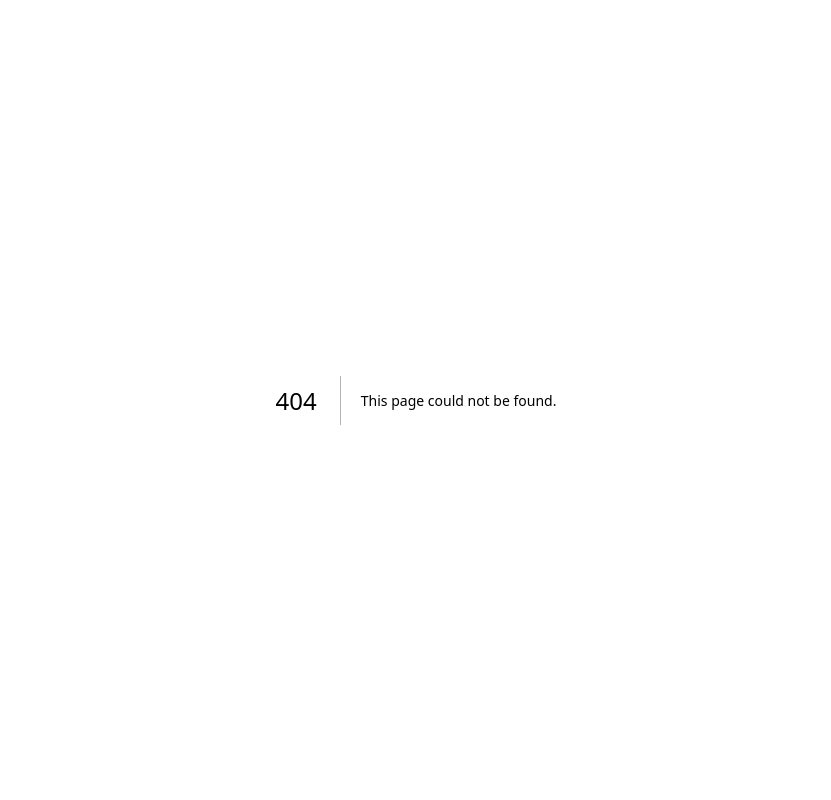
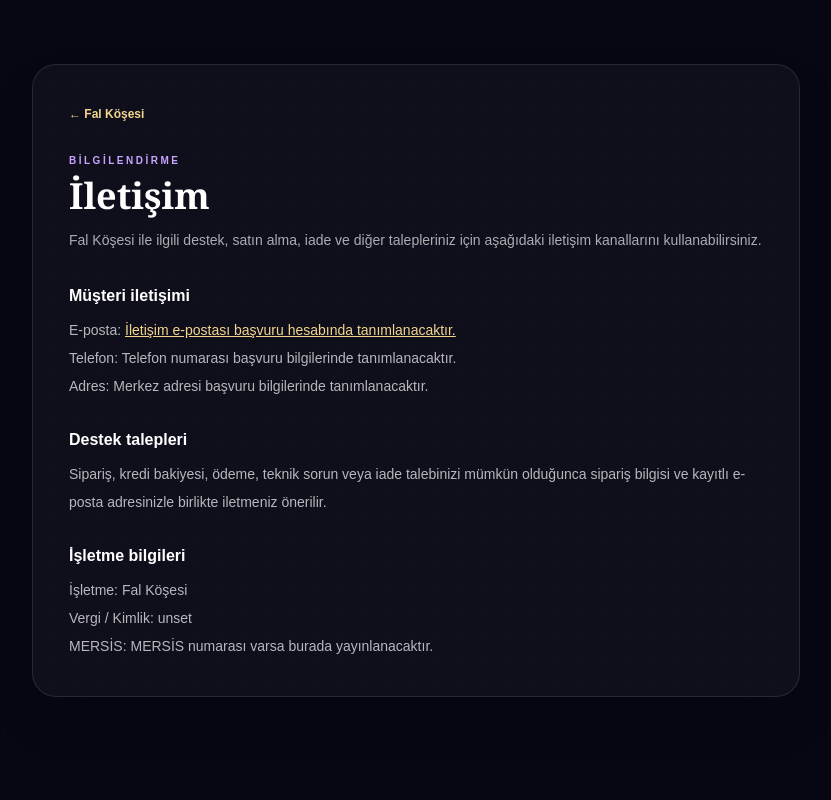
Before and after one commit to zamansepeti43/fal-kosesi, a Next.js app: page /iletisim in a window 1280 px wide. Before the commit this address had no page. Shown: the top 800 px of the page, without its empty margins (224-1055 px from the left). Built offline with nearby package versions, Linux system fonts and the light colour scheme; no server answers.

Commit message:
Add contact page for merchant verification

```diff
--- /dev/null
+++ b/app/iletisim/page.tsx
@@ -0,0 +1,9 @@
+import { LegalPage, Section, merchant } from "@/components/LegalPage";
+
+export default function ContactPage() {
+  return <LegalPage title="İletişim" intro="Fal Köşesi ile ilgili destek, satın alma, iade ve diğer talepleriniz için aşağıdaki iletişim kanallarını kullanabilirsiniz.">
+    <Section title="Müşteri iletişimi"><p>E-posta: <a className="text-[#f3d58f] underline" href={`mailto:${merchant.email}`}>{merchant.email}</a></p><p>Telefon: {merchant.phone}</p><p>Adres: {merchant.address}</p></Section>
+    <Section title="Destek talepleri">Sipariş, kredi bakiyesi, ödeme, teknik sorun veya iade talebinizi mümkün olduğunca sipariş bilgisi ve kayıtlı e-posta adresinizle birlikte iletmeniz önerilir.</Section>
+    <Section title="İşletme bilgileri"><p>İşletme: {merchant.name}</p><p>Vergi / Kimlik: {merchant.taxId}</p><p>MERSİS: {merchant.mersis}</p></Section>
+  </LegalPage>;
+}
```
